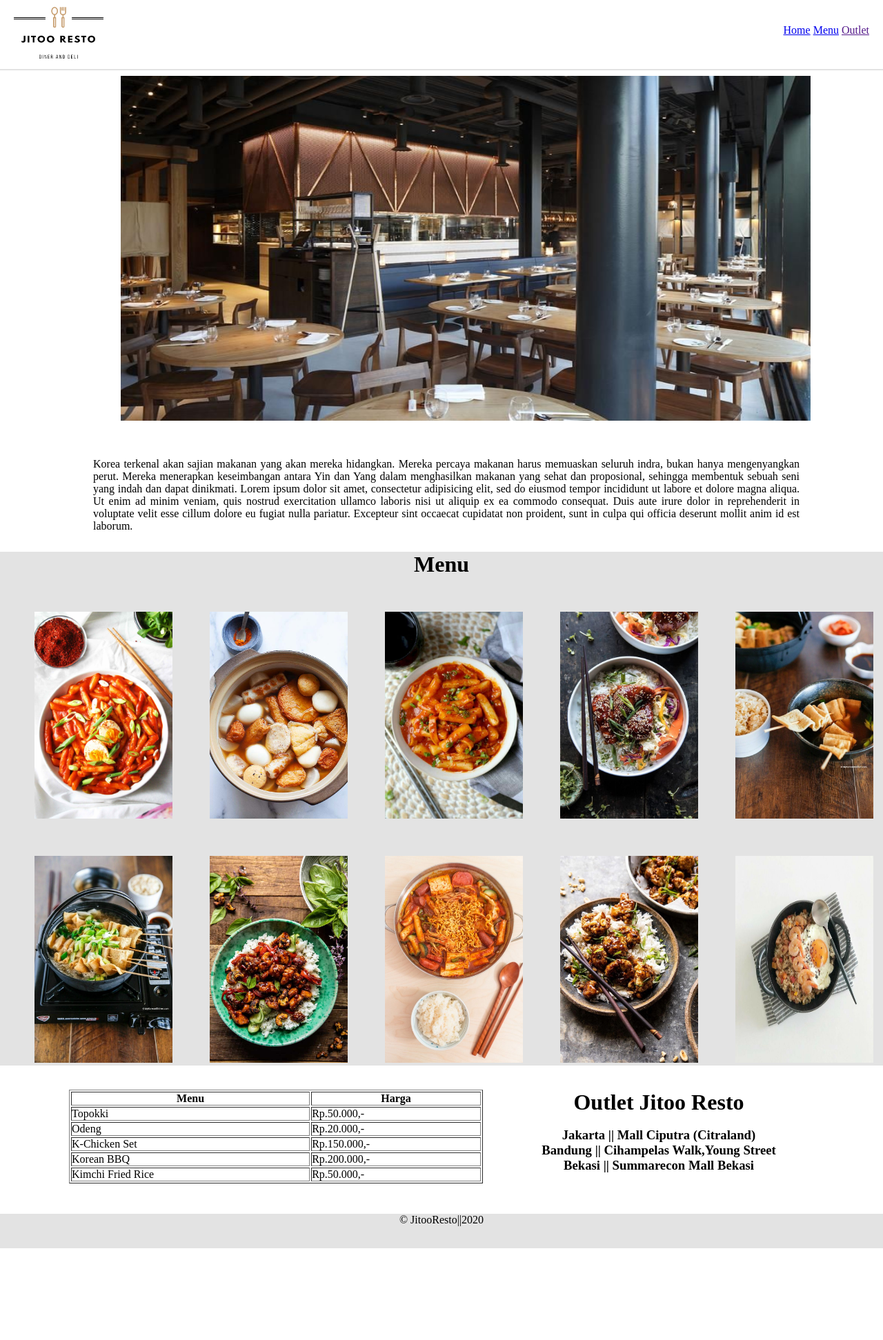
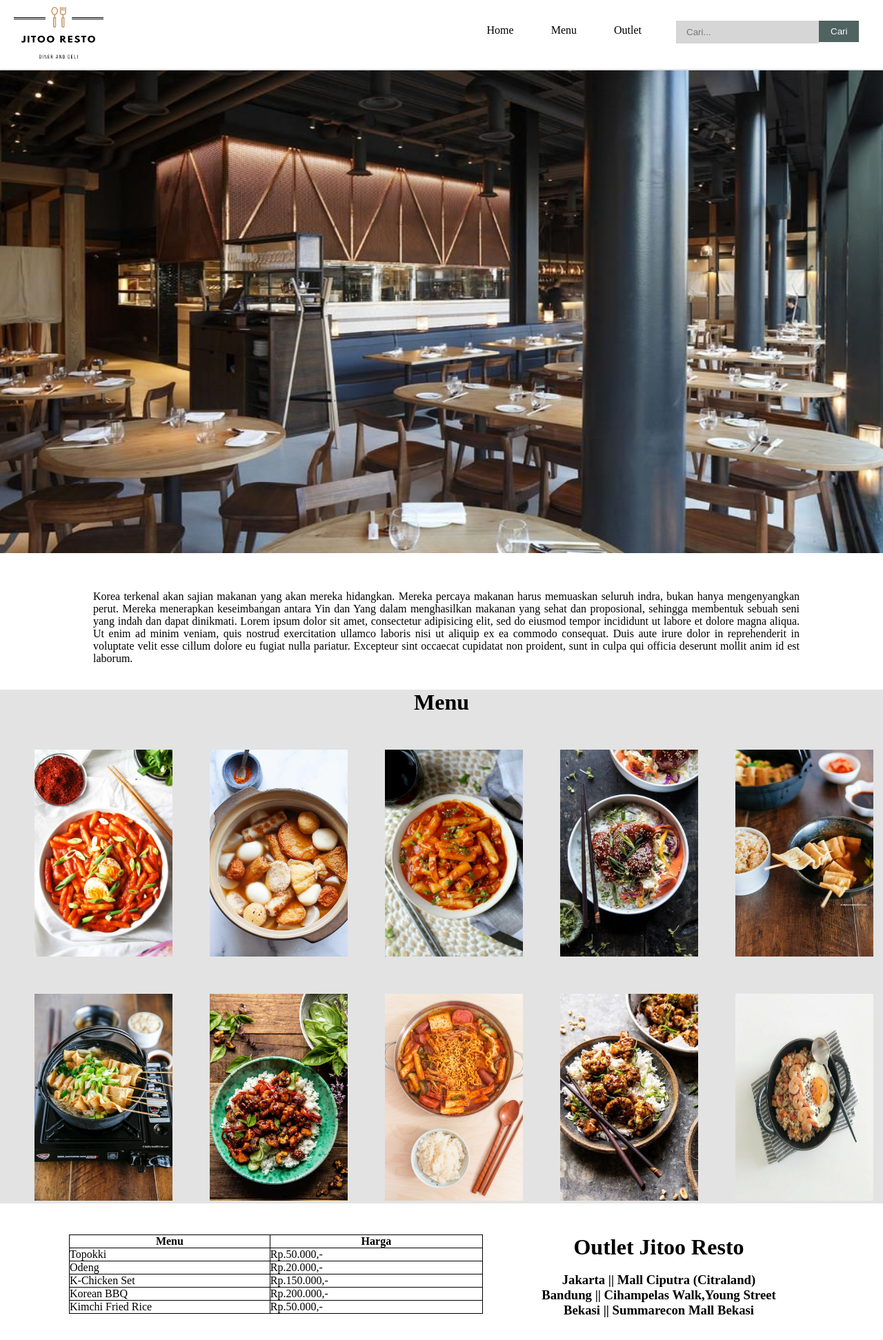
Before and after one commit to MutiaMuthmainnah/Landing-Page, a plain HTML site: page landing page/index.html in a window 1280 px wide. Shown: the top 1943 px of the page at 69% size. Before the commit the page ends 1810 px from the top, so only its background shows below. Drawn offline with Linux system fonts and the light colour scheme.

Commit message:
mengupload  index.html dan mystyle.css

```diff
--- a/landing page/index.html
+++ b/landing page/index.html
@@ -1,100 +1,49 @@
 <!DOCTYPE html>
-<html>
+<html lang="en">
 	<head>
-		<title></title>
+		<meta charset="utf-8">
+		<title>Jitoo Resto</title>
+		<link rel="stylesheet" type="text/css" href="mystyle.css">
 	</head>
-	<style type="text/css">
-		 * {
-        margin:0;
-        padding:0;
-    }
-		h1{
-			text-align: center;
-		}
-		h3{
-			text-align: center;
-		}
-		.menu{
-			width: 100%;
-			position: absolute;
-			top:800px;
-			background-color: #E3E3E3;
-		}
-		header{
-			width: 100%;
-			position: absolute;
-			top:0px;
-			height: 100px;
-			background-color: transparent;
-			border-bottom: 2px solid #E3E3E3;
-
-		}
-		.about{
-			width: 100%;
-			height: 700px;
-			position: absolute;
-			top: 110px;
-		}
-		nav{
-			position: absolute;
-			top:35px;
-			right: 20px;
-		}
-		.table{
-			position: absolute;
-			width:50%;
-			top:1580px;
-			left: 100px;
-		}
-		.outlet{
-			position: absolute;
-			width: 50%;
-			height: 150px;
-			right: 5px;
-			top:1580px;
-		}
-		footer{
-			position: absolute;
-			background-color: #E3E3E3;
-			width: 100%;
-			height: 50px;
-			top: 1760px;
-			text-align: center;
-		}
-	</style>
 	<body>
 		<header>
-			<img src="img/logo1.png" style="width:130px; height: 75px; margin: 10px 0 0 20px;">
+			<img src="img/logo1.png" alt="logo1">
 			<nav>
-				<a href="index.html">Home</a>
-				<a href="menu.html">Menu</a>
-				<a href="">Outlet</a>
+				<ul>
+					<li><a href="#about">Home</a></li>
+					<li><a href="#menu">Menu</a></li>
+					<li><a href="https://github.com/MutiaMuthmainnah/Landing-Page">Outlet</a></li>
+				</ul>
 			</nav>
+			<form>
+			  	<input class="search" type="text" placeholder="Cari..." required>
+			  	<input class="button" type="button" value="Cari">
+			</form>
 		</header>
-		<div class="about">
-			<img src="img/resto.jpeg" style="width:1000px; height:500px; margin:0px 0 0 175px;">
-			<p style="width:80%; margin:50px 0 0 135px; text-align: justify;">Korea terkenal akan sajian makanan yang akan mereka hidangkan. Mereka percaya makanan harus memuaskan seluruh indra, bukan hanya mengenyangkan perut. Mereka menerapkan keseimbangan antara Yin dan Yang dalam menghasilkan makanan yang sehat dan proposional, sehingga membentuk sebuah seni yang indah dan dapat dinikmati. Lorem ipsum dolor sit amet, consectetur adipisicing elit, sed do eiusmod
+		<div class="about" id="about">
+			<img src="img/resto.jpeg" alt="resto">
+			<p>Korea terkenal akan sajian makanan yang akan mereka hidangkan. Mereka percaya makanan harus memuaskan seluruh indra, bukan hanya mengenyangkan perut. Mereka menerapkan keseimbangan antara Yin dan Yang dalam menghasilkan makanan yang sehat dan proposional, sehingga membentuk sebuah seni yang indah dan dapat dinikmati. Lorem ipsum dolor sit amet, consectetur adipisicing elit, sed do eiusmod
 			tempor incididunt ut labore et dolore magna aliqua. Ut enim ad minim veniam,
 			quis nostrud exercitation ullamco laboris nisi ut aliquip ex ea commodo
 			consequat. Duis aute irure dolor in reprehenderit in voluptate velit esse
 			cillum dolore eu fugiat nulla pariatur. Excepteur sint occaecat cupidatat non
 			proident, sunt in culpa qui officia deserunt mollit anim id est laborum.</p>
 		</div>
-		<div class="menu">
+		<div class="menu" id="menu">
 			<h1>Menu</h1>
-			<img src="img/1.jpeg" style="width:200px; height:300px; margin: 50px 0 0 50px">
-			<img src="img/2.jpeg" style="width:200px; height:300px; margin: 50px 0 0 50px">
-			<img src="img/3.jpeg" style="width:200px; height:300px; margin: 50px 0 0 50px">
-			<img src="img/4.jpeg" style="width:200px; height:300px; margin: 50px 0 0 50px">
-			<img src="img/5.jpeg" style="width:200px; height:300px; margin: 50px 0 0 50px">
-			<img src="img/6.jpeg" style="width:200px; height:300px; margin: 50px 0 0 50px">
-			<img src="img/7.png" style="width:200px; height:300px; margin: 50px 0 0 50px">
-			<img src="img/8.jpeg" style="width:200px; height:300px; margin: 50px 0 0 50px">
-			<img src="img/9.jpeg" style="width:200px; height:300px; margin: 50px 0 0 50px">
-			<img src="img/10.jpeg" style="width:200px; height:300px; margin: 50px 0 0 50px">
+			<img src="img/1.jpeg" alt="1">
+			<img src="img/2.jpeg" alt="2">
+			<img src="img/3.jpeg" alt="3">
+			<img src="img/4.jpeg" alt="4">
+			<img src="img/5.jpeg" alt="5">
+			<img src="img/6.jpeg" alt="6">
+			<img src="img/7.png" alt="7">
+			<img src="img/8.jpeg" alt="8">
+			<img src="img/9.jpeg" alt="9">
+			<img src="img/10.jpeg" alt="10">
 		</div>
 		<div class="table">
-			<table border="1" width="600px" 	>
+			<table>
 				<thead>
 					<tr>
 						<th>Menu</th>
@@ -125,7 +74,7 @@
 				</tbody>
 			</table>
 		</div>
-		<div class="outlet">
+		<div class="outlet" id="outlet">
 			<h1>Outlet Jitoo Resto</h1><br>
 			<h3>Jakarta || Mall Ciputra (Citraland)</h3>
 			<h3>Bandung || Cihampelas Walk,Young Street</h3>
--- /dev/null
+++ b/landing page/mystyle.css
@@ -0,0 +1,115 @@
+	* {
+        margin:0;
+        padding:0;
+    }
+		h1{
+			text-align: center;
+		}
+		h3{
+			text-align: center;
+		}
+		.menu{
+			width: 100%;
+			position: absolute;
+			top:1000px;
+			background-color: #E3E3E3;
+		}
+		header{
+			width: 100%;
+			position: absolute;
+			top:0px;
+			height: 100px;
+			background-color: transparent;
+			border-bottom: 2px solid #E3E3E3;
+
+		}
+		header img{
+			width:130px; height: 75px; margin: 10px 0 0 20px;
+		}
+		.about{
+			width: 100%;
+			height: 700px;
+			position: absolute;
+			top: 102px;
+		}
+		nav{
+			position: absolute;
+			top:35px;
+			right: 300px;
+		}
+		ul{
+			float: right;
+			list-style: none;
+		}
+		ul li{
+			display: inline-block;
+			padding-right: 50px;
+		}
+		ul li a{
+			color: black;
+			text-decoration: none;
+
+		}
+		.table{
+			position: absolute;
+			width:50%;
+			top:1790px;
+			left: 100px;
+		}
+		.outlet{
+			position: absolute;
+			width: 50%;
+			height: 150px;
+			right: 5px;
+			top:1790px;
+		}
+		footer{
+			position: absolute;
+			background-color: #E3E3E3;
+			width: 100%;
+			height: 50px;
+			top: 1960px;
+			text-align: center;
+		}
+		.about img{
+			width:100%; height:700px;
+		}
+		.about p{
+			width:80%; margin:50px 0 0 135px; text-align: justify;
+		}
+		.menu img{
+			width:200px; height:300px; margin: 50px 0 0 50px;
+		}
+		form {
+		    width:250px;
+		    top:30px;
+		    right:50px;
+		    position:absolute;
+
+		}
+		.search {
+		    padding:9px 15px;
+		    background:rgba(50, 50, 50, 0.2);
+		    border:0px solid #dbdbdb;}
+
+		.button {
+		    position:absolute;
+		    padding:6px 15px;
+		    border:2px solid #4F6361;
+		    background-color:#4F6361;
+		    color:#fafafa;
+		}
+		.button:hover  {
+		    background-color:#fafafa;
+		    color:#207cca;
+		}
+		.table table, tr, th{
+			width: 600px;
+			border: 1px solid #000;
+			border-collapse: collapse;
+		}
+		.table table, tr, td{
+			width: 600px;
+			border: 1px solid #000;
+			border-collapse: collapse;
+		}
```
